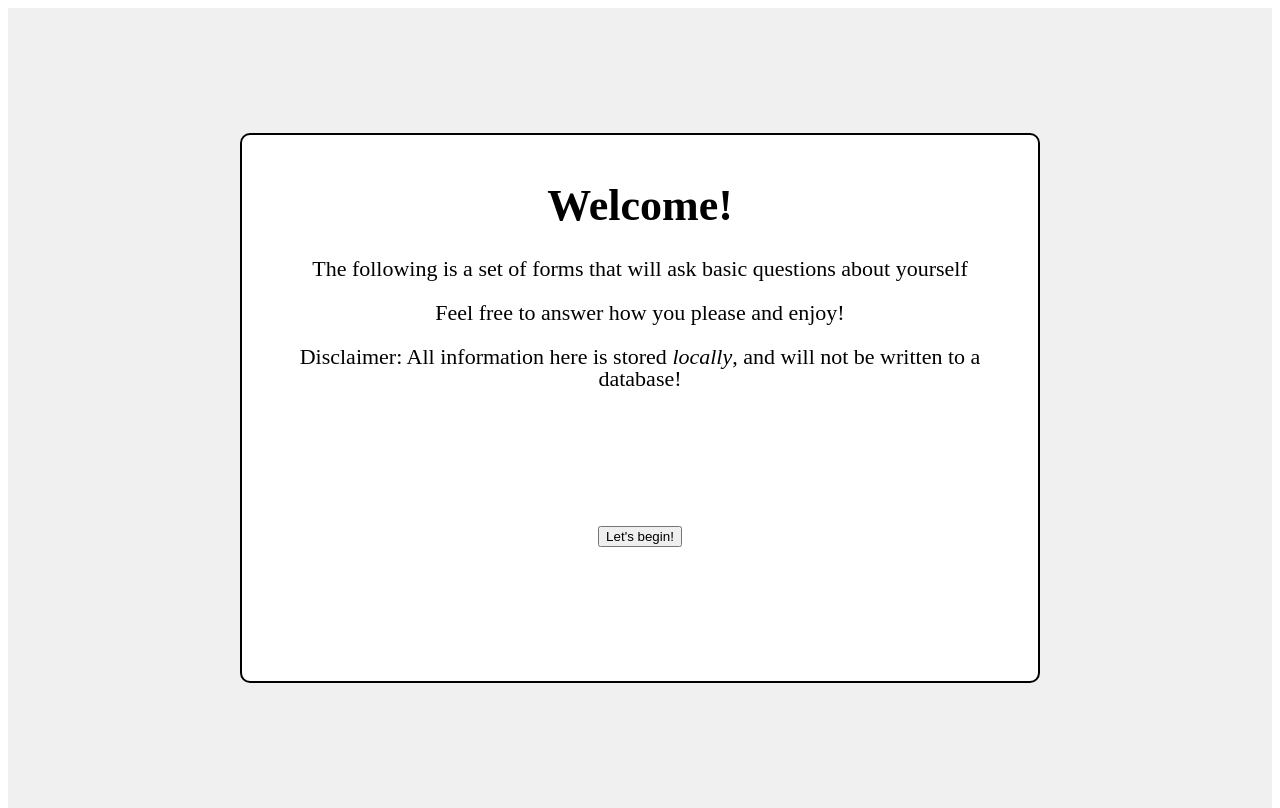
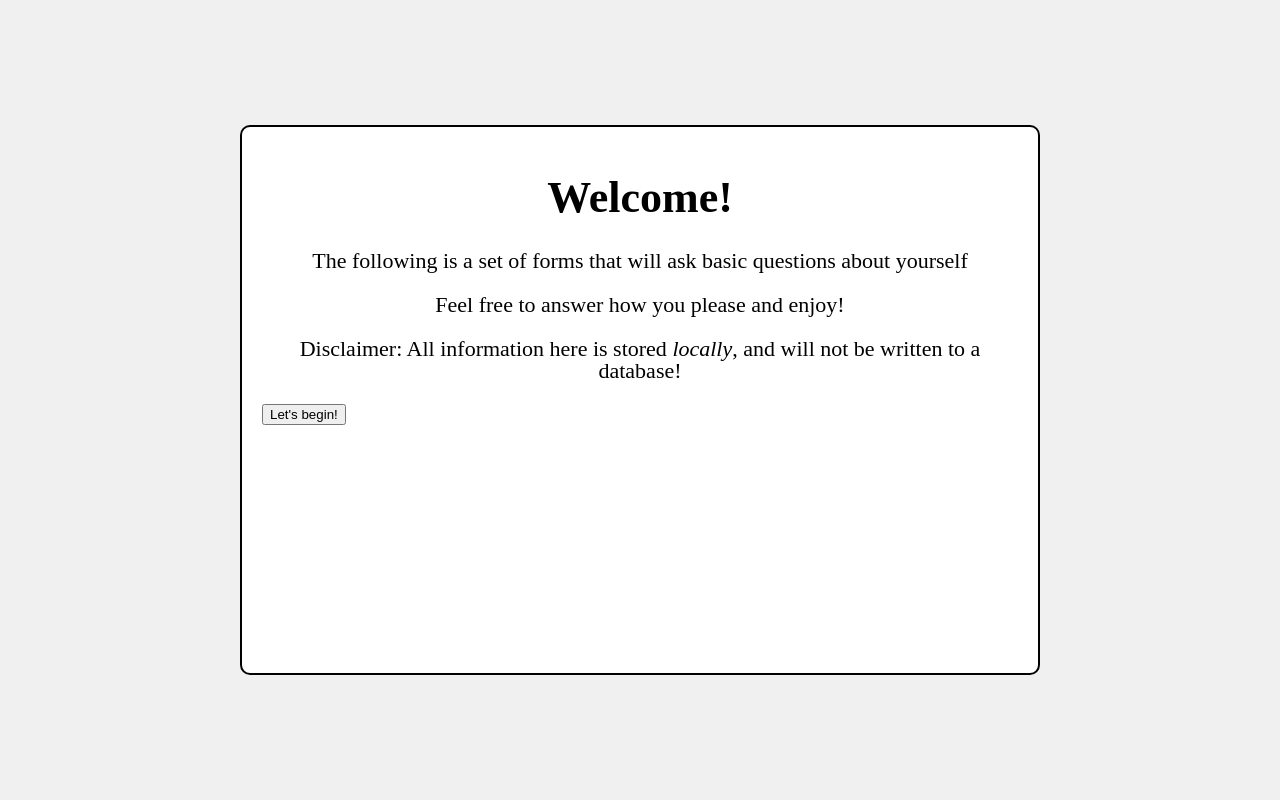
Before and after one commit to Joeseff6/React-Interactive-Forms, a React (Create React App) app: page / in a window 1280 px wide. Built offline with nearby package versions, Linux system fonts and the light colour scheme.

Commit message:
Removed flex display for wrapper

```diff
--- a/public/styles/styles.css
+++ b/public/styles/styles.css
@@ -47,10 +47,6 @@ table {
   border: 2px solid black;
   border-radius: 10px;
   background-color: white;
-  display: flex;
-  flex-direction: column;
-  align-items: center;
-  justify-content: center;
 }
 
 .welcome-header {
@@ -71,6 +67,10 @@ body, .App {
   min-height: 100vh;
 }
 
+body {
+  margin: 0;
+}
+
 button {
   margin: auto;
 }
--- a/src/scss/_wrapper.scss
+++ b/src/scss/_wrapper.scss
@@ -8,8 +8,4 @@
   border: 2px solid black;
   border-radius: 10px;
   background-color: variables.$background-color-form;
-  display: flex;
-  flex-direction: column;
-  align-items: center;
-  justify-content: center;
 }
--- a/src/scss/styles.scss
+++ b/src/scss/styles.scss
@@ -16,6 +16,10 @@ body, .App {
   min-height: 100vh;
 }
 
+body {
+  margin: 0;
+}
+
 button {
   margin: auto;
 }
```
Also changed, not shown: 1 other file (tests, documents, lock files or other folders).
